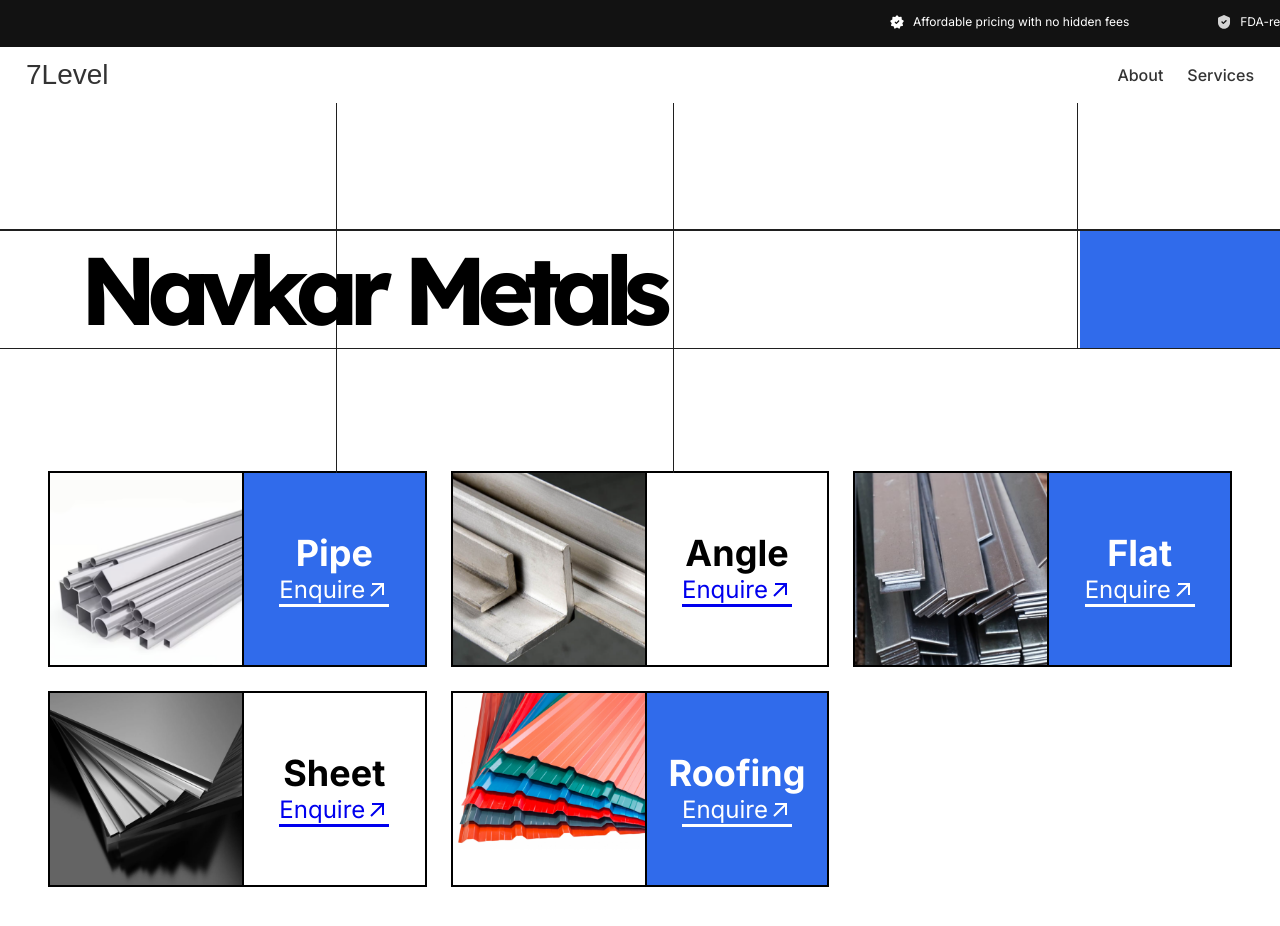
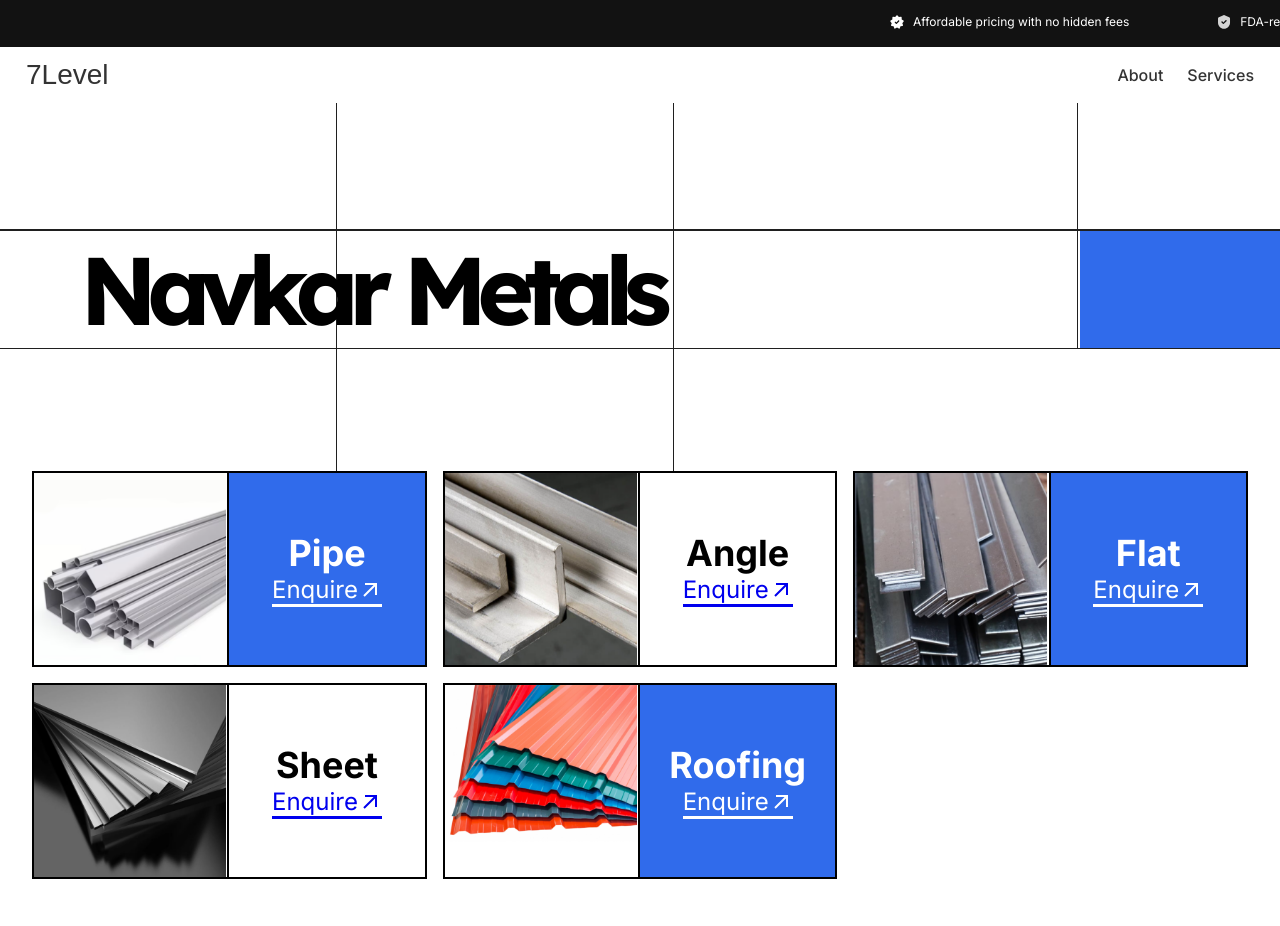
Before and after one commit to 7level-io/navkar-metal, a React (Vite) app: page / in a window 1280 px wide. Shown: the top 926 px of the page. Built offline with nearby package versions, Linux system fonts and the light colour scheme.

Commit message:
Adjustment for grid lines and space sizing

```diff
--- a/src/components/ProductsSection.css
+++ b/src/components/ProductsSection.css
@@ -2,16 +2,17 @@
   margin-top: -0.3rem;
   display: grid;
   grid-template-columns: 1fr 1fr 1fr;
-  padding: 0 3rem 3rem;
-  gap: 1.5rem;
-  /* border-top: 2px solid #1f1f1f; */
+  padding: 0 2rem 3rem;
+  gap: 1rem;
+  position: relative;
+  z-index: 12;
 }
 
 @media screen and (max-width: 767px) {
   .ProductsSection {
     margin-top: -1.5rem;
     display: block;
-    padding: 0;
+    padding: 0 0 1rem;
   }
 }
 
```
